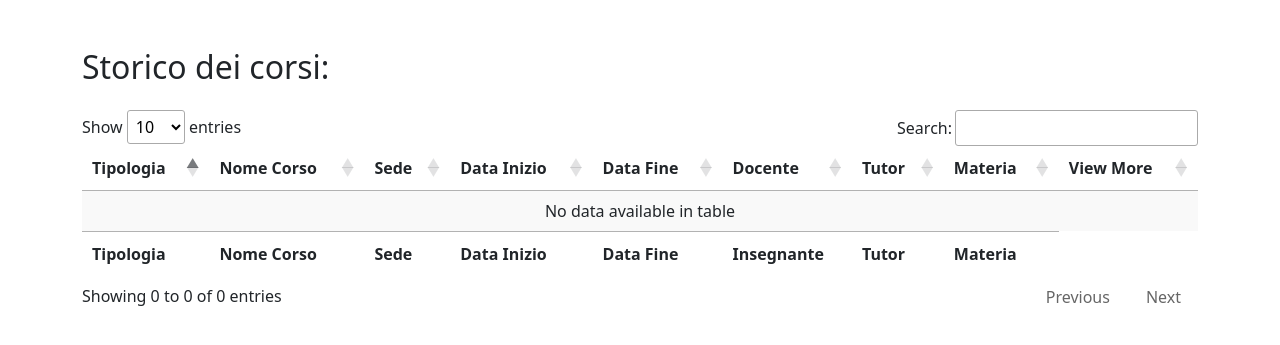
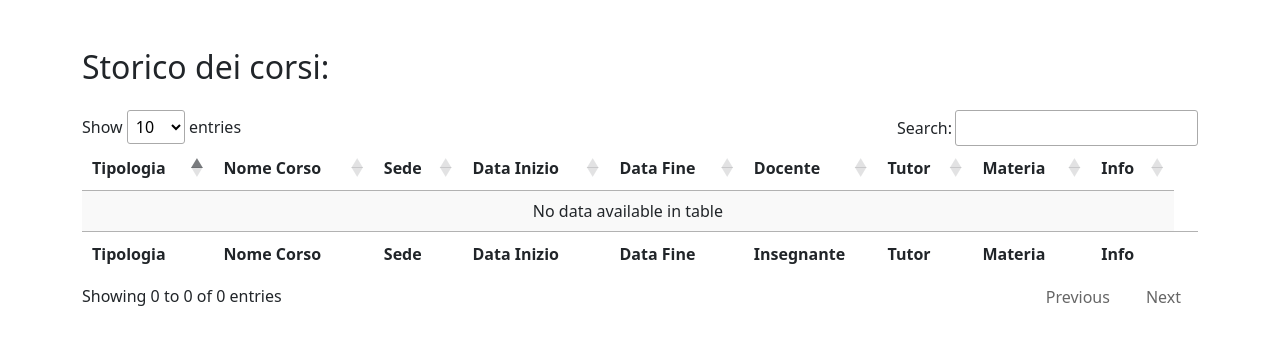
Before and after one commit to michele25-10/ServerDispersione, a PHP site: page /pages/getArchivioCorsiStorico.php in a window 1280 px wide. Shown: the part 91-436 px from the top of the page. Run offline with PHP 8.4, Linux system fonts and the light colour scheme; data that the repository does not hold is empty; some libraries are stand-ins or nearby versions.

Commit message:
Update getArchivioCorsiStorico.php

```diff
--- a/pages/getArchivioCorsiStorico.php
+++ b/pages/getArchivioCorsiStorico.php
@@ -6,8 +6,7 @@
     <meta name="viewport" content="width=device-width, initial-scale=1">
     <title>Archivio Corsi Storici</title>
     <link rel="stylesheet" href="https://cdn.datatables.net/1.13.4/css/jquery.dataTables.css" />
-    <link href="https://cdn.jsdelivr.net/npm/bootstrap@5.3.0-alpha3/dist/css/bootstrap.min.css" rel="stylesheet"
-        integrity="sha384-KK94CHFLLe+nY2dmCWGMq91rCGa5gtU4mk92HdvYe+M/SXH301p5ILy+dN9+nJOZ" crossorigin="anonymous">
+    <link href="https://cdn.jsdelivr.net/npm/bootstrap@5.3.0-alpha3/dist/css/bootstrap.min.css" rel="stylesheet" integrity="sha384-KK94CHFLLe+nY2dmCWGMq91rCGa5gtU4mk92HdvYe+M/SXH301p5ILy+dN9+nJOZ" crossorigin="anonymous">
     <script src="https://code.jquery.com/jquery-3.6.3.js"></script>
 </head>
 
@@ -35,7 +34,7 @@
                             <th>Docente</th>
                             <th>Tutor</th>
                             <th>Materia</th>
-                        <th>View More</th>
+                            <th>Info</th>
                         </tr>
                     </thead>
                     <tbody>
@@ -50,13 +49,10 @@
                                 <td><?php echo $row['id_tutor'] ?></td>
                                 <td><?php echo $row['materia'] ?></td>
                                 <td>
-                            <a
-                                href="getInfoStorico.php?id=<?php echo $row['id'] ?>&nome_corso=<?php echo $row['nome_corso'] ?>">
-                                <button class="btn btn-secondary">
-                                    <svg xmlns="http://www.w3.org/2000/svg" width="16" height="16" fill="currentColor"
-                                        class="bi bi-info-circle-fill" viewBox="0 0 16 16">
-                                        <path
-                                            d="M8 16A8 8 0 1 0 8 0a8 8 0 0 0 0 16zm.93-9.412-1 4.705c-.07.34.029.533.304.533.194 0 .487-.07.686-.246l-.088.416c-.287.346-.92.598-1.465.598-.703 0-1.002-.422-.808-1.319l.738-3.468c.064-.293.006-.399-.287-.47l-.451-.081.082-.381 2.29-.287zM8 5.5a1 1 0 1 1 0-2 1 1 0 0 1 0 2z" />
+                                    <a href="getInfoStorico.php?id=<?php echo $row['id'] ?>&nome_corso=<?php echo $row['nome_corso'] ?>">
+                                        <button class="btn btn-success">
+                                            <svg xmlns="http://www.w3.org/2000/svg" width="16" height="16" fill="currentColor" class="bi bi-info-circle-fill" viewBox="0 0 16 16">
+                                                <path d="M8 16A8 8 0 1 0 8 0a8 8 0 0 0 0 16zm.93-9.412-1 4.705c-.07.34.029.533.304.533.194 0 .487-.07.686-.246l-.088.416c-.287.346-.92.598-1.465.598-.703 0-1.002-.422-.808-1.319l.738-3.468c.064-.293.006-.399-.287-.47l-.451-.081.082-.381 2.29-.287zM8 5.5a1 1 0 1 1 0-2 1 1 0 0 1 0 2z" />
                                             </svg>
                                         </button>
                                     </a>
@@ -74,6 +70,8 @@
                             <th>Insegnante</th>
                             <th>Tutor</th>
                             <th>Materia</th>
+                            <th>Info
+                            <th>
                         </tr>
                     </tfoot>
                 </table>
@@ -89,8 +87,7 @@
 
     <script src="https://cdn.datatables.net/1.13.4/js/jquery.dataTables.js"></script>
     <script src="https://cdn.datatables.net/1.13.4/css/jquery.dataTables.min.css"></script>
-    <script src="https://cdn.jsdelivr.net/npm/bootstrap@5.3.0-alpha3/dist/js/bootstrap.bundle.min.js"
-        integrity="sha384-ENjdO4Dr2bkBIFxQpeoTz1HIcje39Wm4jDKdf19U8gI4ddQ3GYNS7NTKfAdVQSZe" crossorigin="anonymous">
+    <script src="https://cdn.jsdelivr.net/npm/bootstrap@5.3.0-alpha3/dist/js/bootstrap.bundle.min.js" integrity="sha384-ENjdO4Dr2bkBIFxQpeoTz1HIcje39Wm4jDKdf19U8gI4ddQ3GYNS7NTKfAdVQSZe" crossorigin="anonymous">
     </script>
 </body>
 
```
Lines whose indentation alone changed are shown as unchanged.
